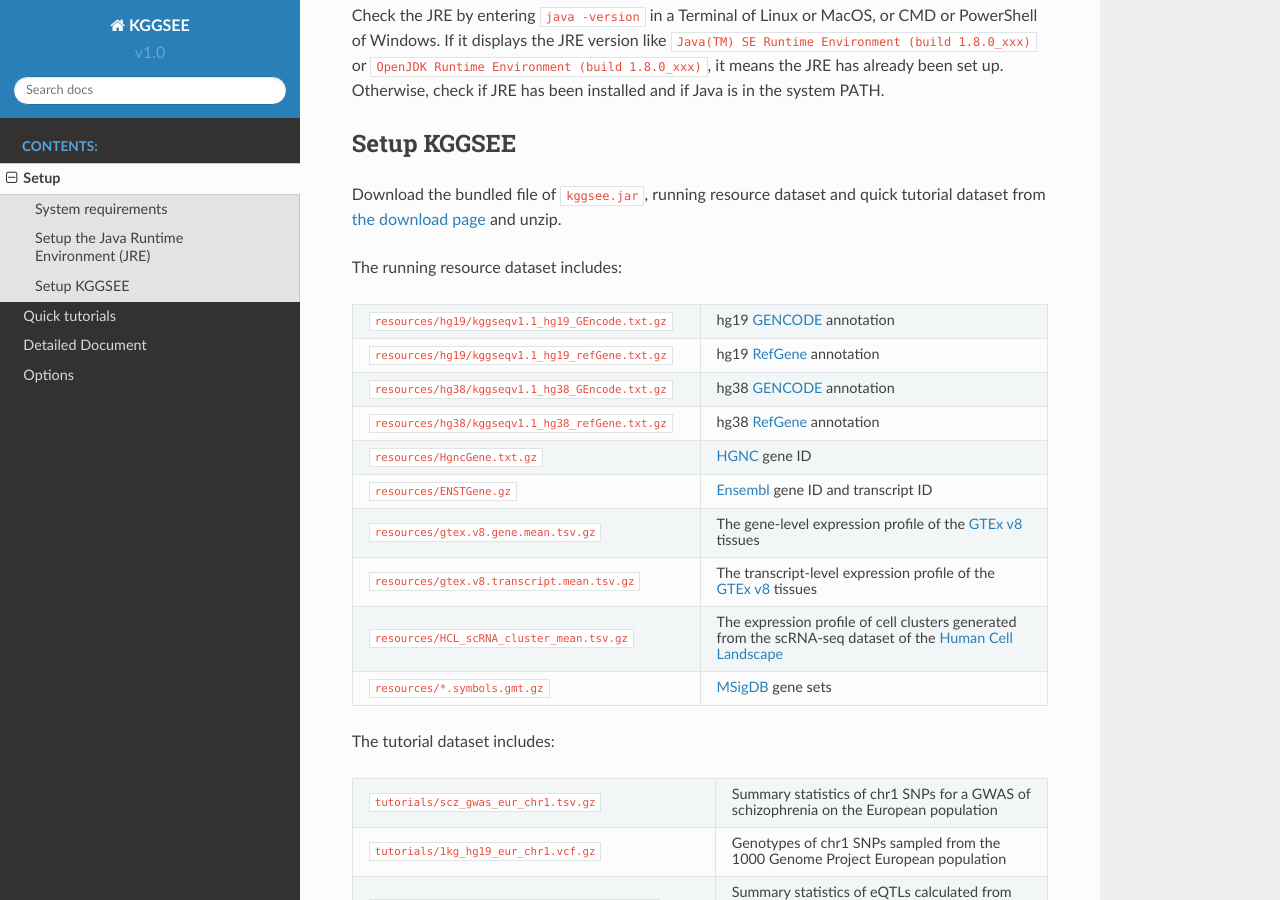
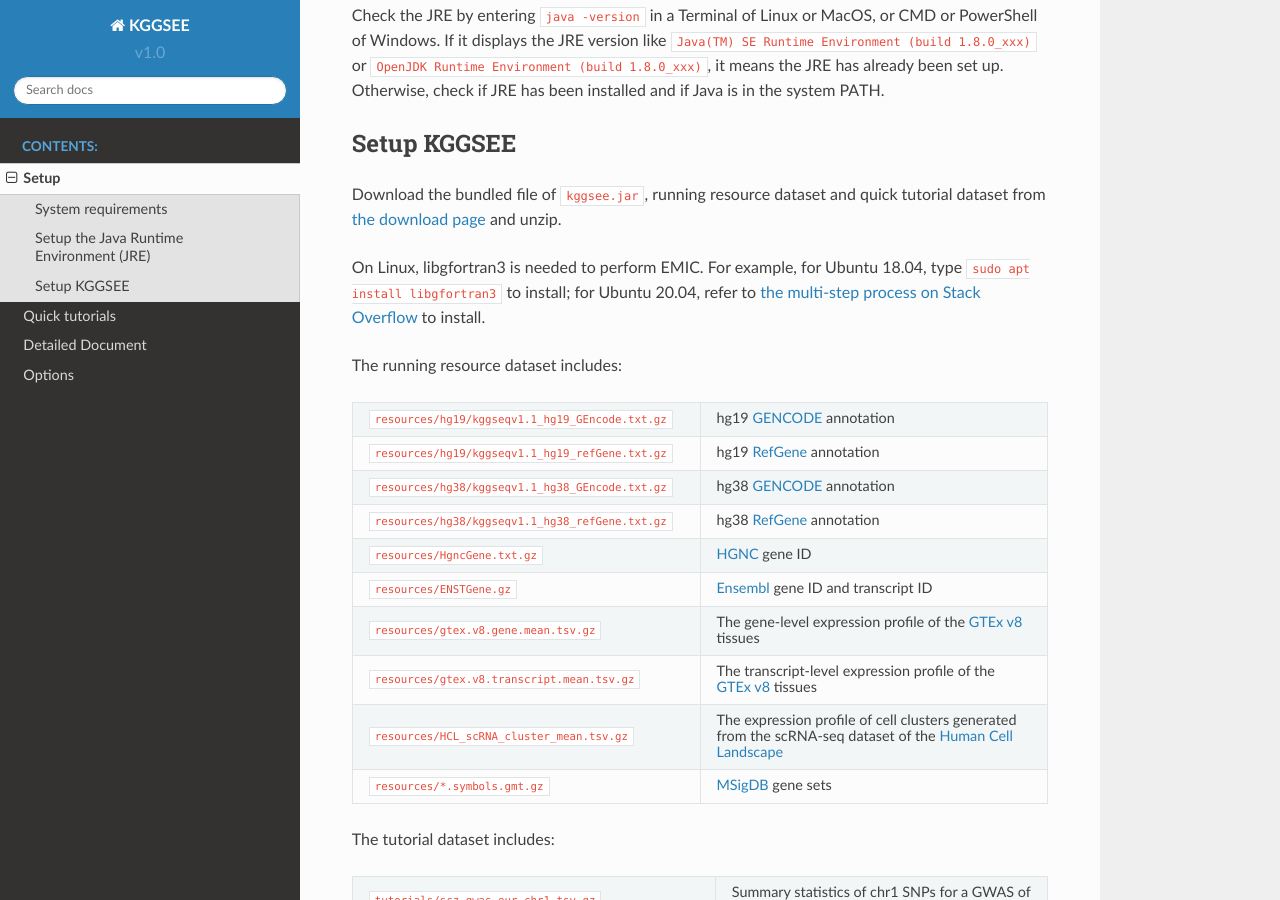
Before and after one commit to pmglab/KGGSEE, a Sphinx documentation site: the page built from doc/source/setup.rst, in a window 1280 px wide and 900 px high, scrolled down 570 px. Built offline with Sphinx 7.4.7 and the Read the Docs theme 2.0.0, drawn with Linux system fonts in a browser that asks for light colours.

Commit message:
Update setup.rst

```diff
--- a/doc/source/setup.rst
+++ b/doc/source/setup.rst
@@ -37,6 +37,8 @@ Setup KGGSEE
 ============
 
 Download the bundled file of ``kggsee.jar``, running resource dataset and quick tutorial dataset from `the download page <http://pmglab.top/kggsee/#/download>`_ and unzip.
+
+On Linux, libgfortran3 is needed to perform EMIC. For example, for Ubuntu 18.04, type ``sudo apt install libgfortran3`` to install; for Ubuntu 20.04, refer to `the multi-step process on Stack Overflow <https://stackoverflow.com/questions/62908955/how-to-install-libgfortran-so-3-on-ubuntu-20-04>`_ to install.
 
 The running resource dataset includes:
 
```
